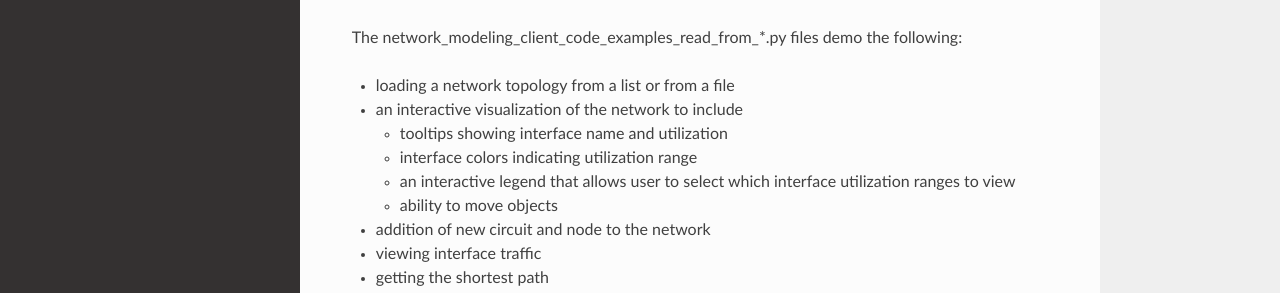
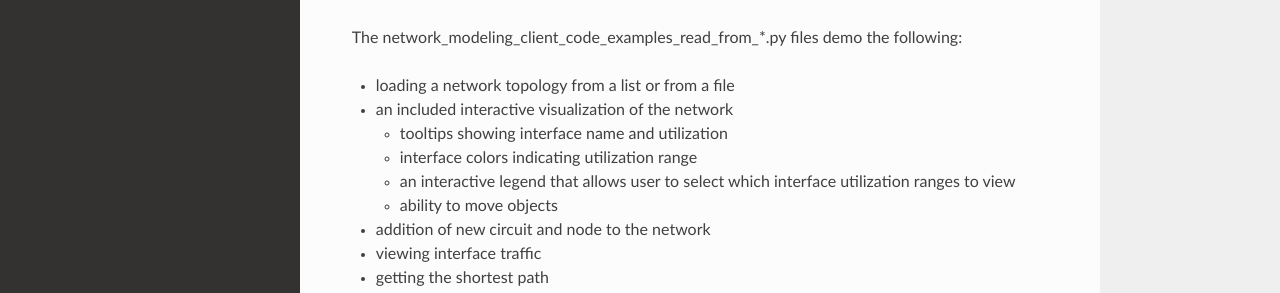
Before and after one commit to tim-fiola/network_traffic_modeler_py3, a Sphinx documentation site: the page built from docs/examples.rst, in a window 1280 px wide and 1269 px high. Shown: the part 550-843 px from the top of the window. Built offline with Sphinx 7.4.7 and the Read the Docs theme 2.0.0, drawn with Linux system fonts in a browser that asks for light colours.

Commit message:
updated examples in documentation a bit more, again

```diff
--- a/docs/examples.rst
+++ b/docs/examples.rst
@@ -21,7 +21,7 @@ The lsp_practice_code.py script demos how auto-bandwidth RSVP LSPs react to
 The network_modeling_client_code_examples_read_from_*.py files demo the following:
 
 * loading a network topology from a list or from a file
-* an interactive visualization of the network to include
+* an included interactive visualization of the network
 
   - tooltips showing interface name and utilization
   - interface colors indicating utilization range
```
